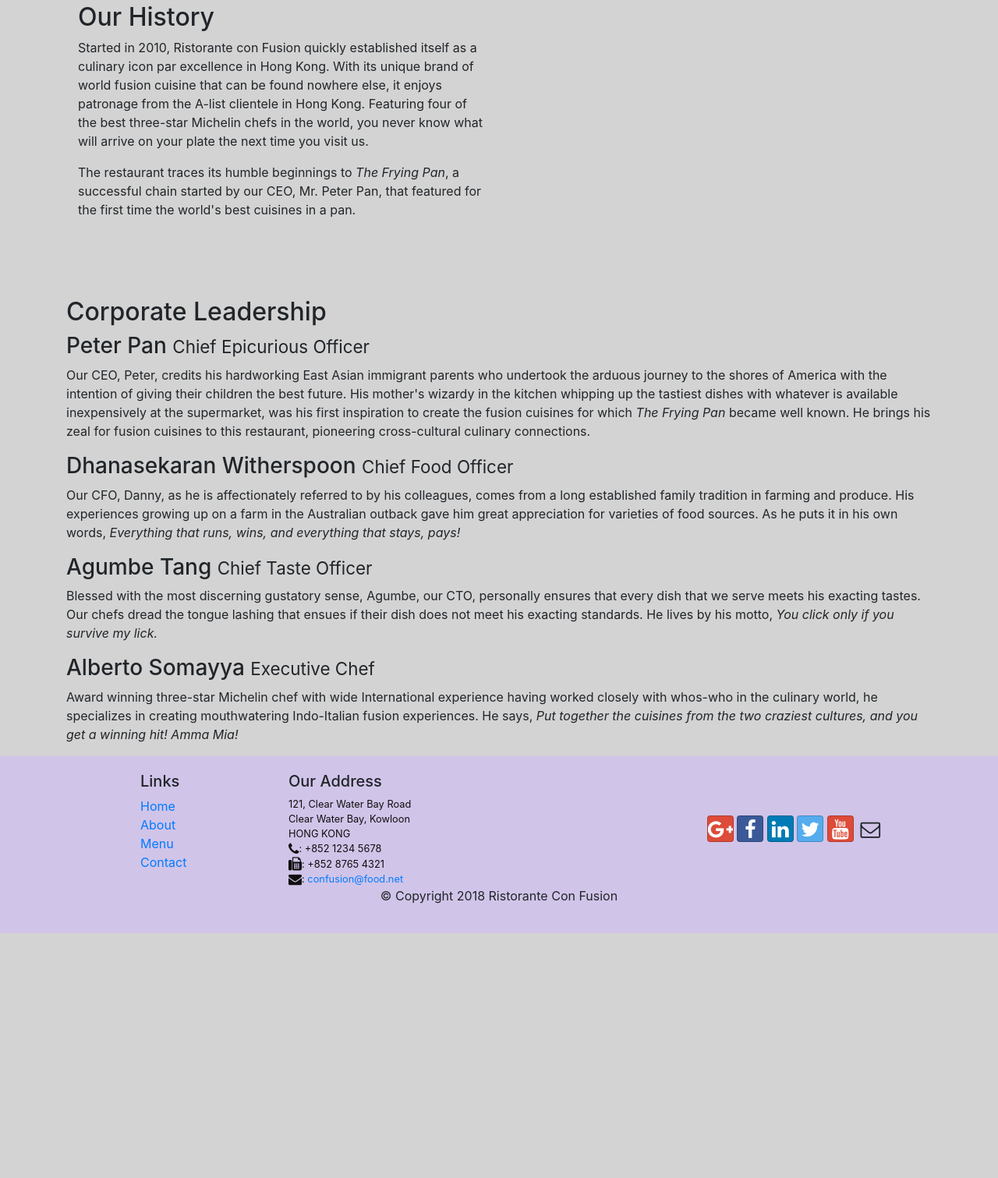
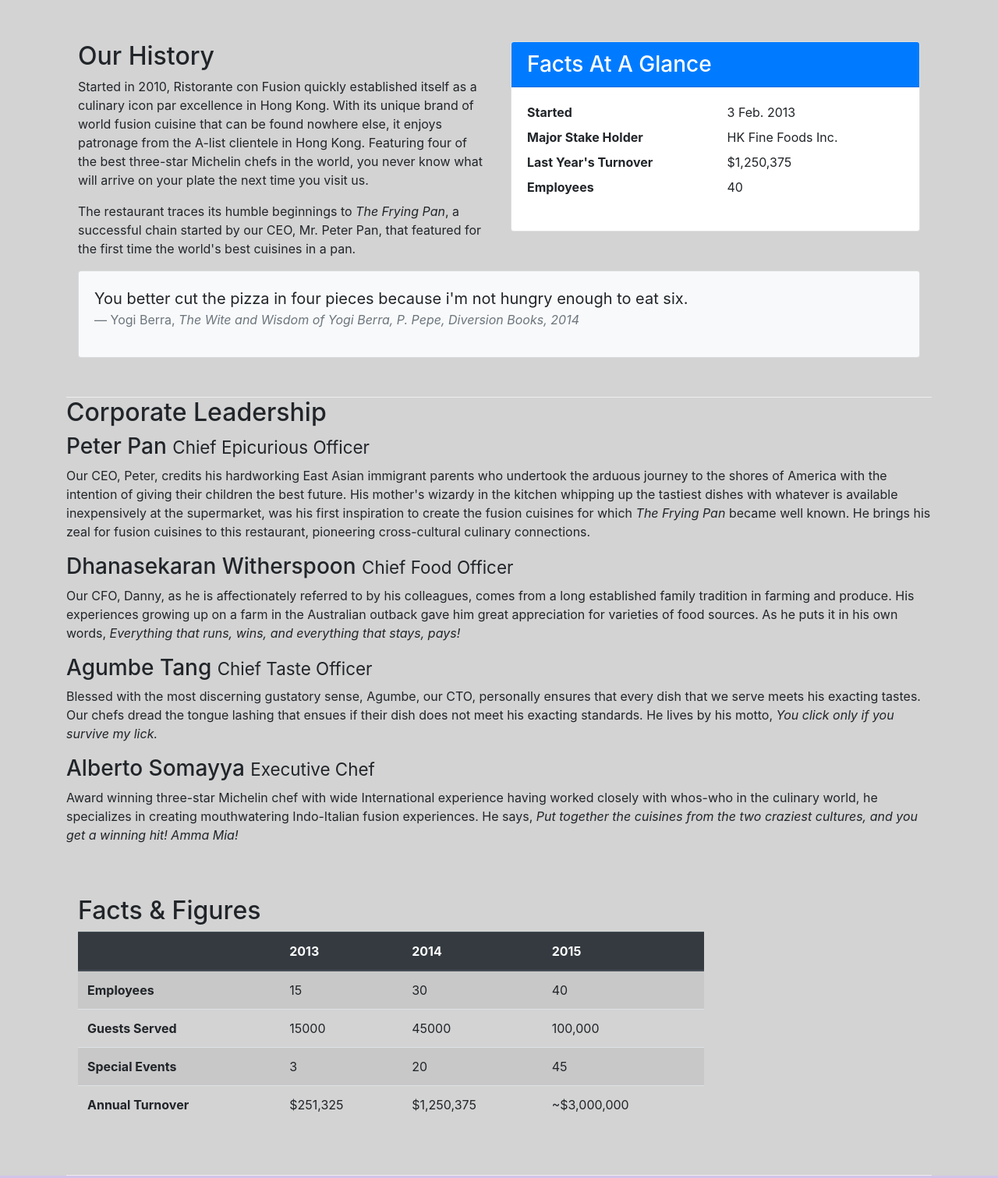
Before and after one commit to cwilliamson29/conFusion, a website: page aboutus.html in a window 1280 px wide. Shown: the part 462-1973 px from the top of the page at 78% size. Before the commit the page ends 1659 px from the top, so only its background shows below. Drawn offline with nearby package versions, Linux system fonts and the light colour scheme.

Commit message:
adding features to about

```diff
--- a/aboutus.html
+++ b/aboutus.html
@@ -64,8 +64,8 @@
             </div>
         </div>
 
-        <div class="col-12 col-sm-6 col-md-6">
-            <div>
+        <div class="row row-content">
+            <div class="col-sm-6">
                 <h2>Our History</h2>
                 <p>
                     Started in 2010, Ristorante con Fusion quickly established itself as a culinary icon par excellence in Hong Kong. With its unique brand of world fusion cuisine that can be found nowhere else, it enjoys patronage from the A-list clientele in Hong Kong.
@@ -76,7 +76,36 @@
                     <em>The Frying Pan</em>, a successful chain started by our CEO, Mr. Peter Pan, that featured for the first time the world's best cuisines in a pan.
                 </p>
             </div>
-            <div class="history"></div>
+            <div class="col-sm">
+                <div class="card">
+                    <h3 class="card-header bg-primary text-white">Facts At A Glance</h3>
+                    <div class="card-body">
+                        <dl class="row">
+                            <dt class="col-6">Started</dt>
+                            <dd class="col-6">3 Feb. 2013</dd>
+
+                            <dt class="col-6">Major Stake Holder</dt>
+                            <dd class="col-6">HK Fine Foods Inc.</dd>
+
+                            <dt class="col-6">Last Year's Turnover</dt>
+                            <dd class="col-6">$1,250,375</dd>
+
+                            <dt class="col-6">Employees</dt>
+                            <dd class="col-6">40</dd>
+                        </dl>
+                    </div>
+                </div>
+            </div>
+            <div class="col-12">
+                <div class="card card-body bg-light">
+                    <blockquote class="blockquote">
+                        <p class="mb-0">You better cut the pizza in four pieces because i'm not hungry enough to eat six.</p>
+                        <footer class="blockquote-footer">Yogi Berra,
+                            <cite title="Source Title">The Wite and Wisdom of Yogi Berra, P. Pepe, Diversion Books, 2014</cite>
+                        </footer>
+                    </blockquote>
+                </div>
+            </div>
         </div>
 
         <div class="row">
@@ -111,6 +140,51 @@
             >
           </p>
         </div>
+      </div>
+      <div class="row row-content">
+        <div class="col-12 col-sm-9">
+          <h2>Facts &amp; Figures</h2>
+          <div class="table-responsive">
+            <table class="table table-striped">
+              <thead class="thead-dark">
+                <tr>
+                  <th>&nbsp;</th>
+                  <th>2013</th>
+                  <th>2014</th>
+                  <th>2015</th>
+                </tr>
+              </thead>
+              <tbody>
+                <tr>
+                  <th>Employees</th>
+                  <td>15</td>
+                  <td>30</td>
+                  <td>40</td>
+                </tr>
+                <tr>
+                  <th>Guests Served</th>
+                  <td>15000</td>
+                  <td>45000</td>
+                  <td>100,000</td>
+                </tr>
+                <tr>
+                  <th>Special Events</th>
+                  <td>3</td>
+                  <td>20</td>
+                  <td>45</td>
+                </tr>
+                <tr>
+                  <th>Annual Turnover</th>
+                  <td>$251,325</td>
+                  <td>$1,250,375</td>
+                  <td>~$3,000,000</td>
+                </tr>
+              </tbody>
+            </table>
+          </div>
+        </div>
+
+        <div class="col-12 col-sm-3"></div>
       </div>
     </div>
 
```
